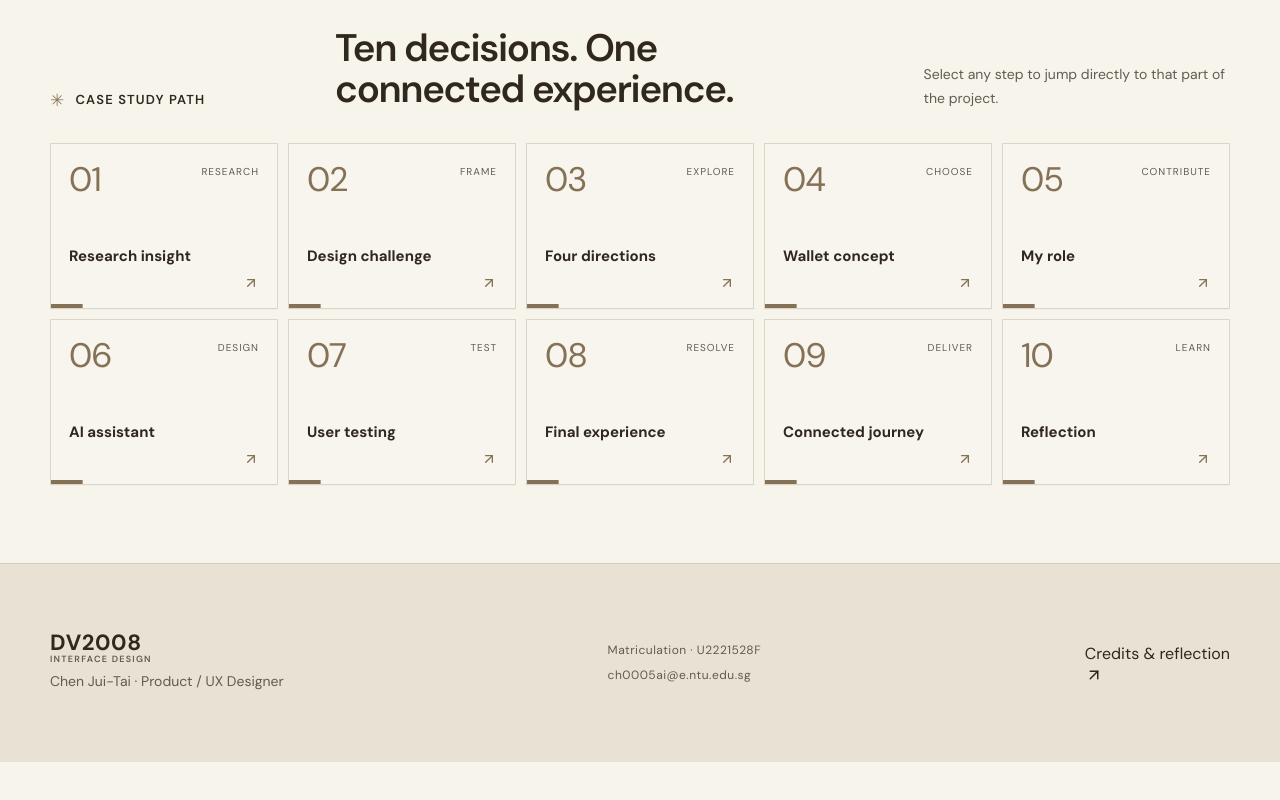
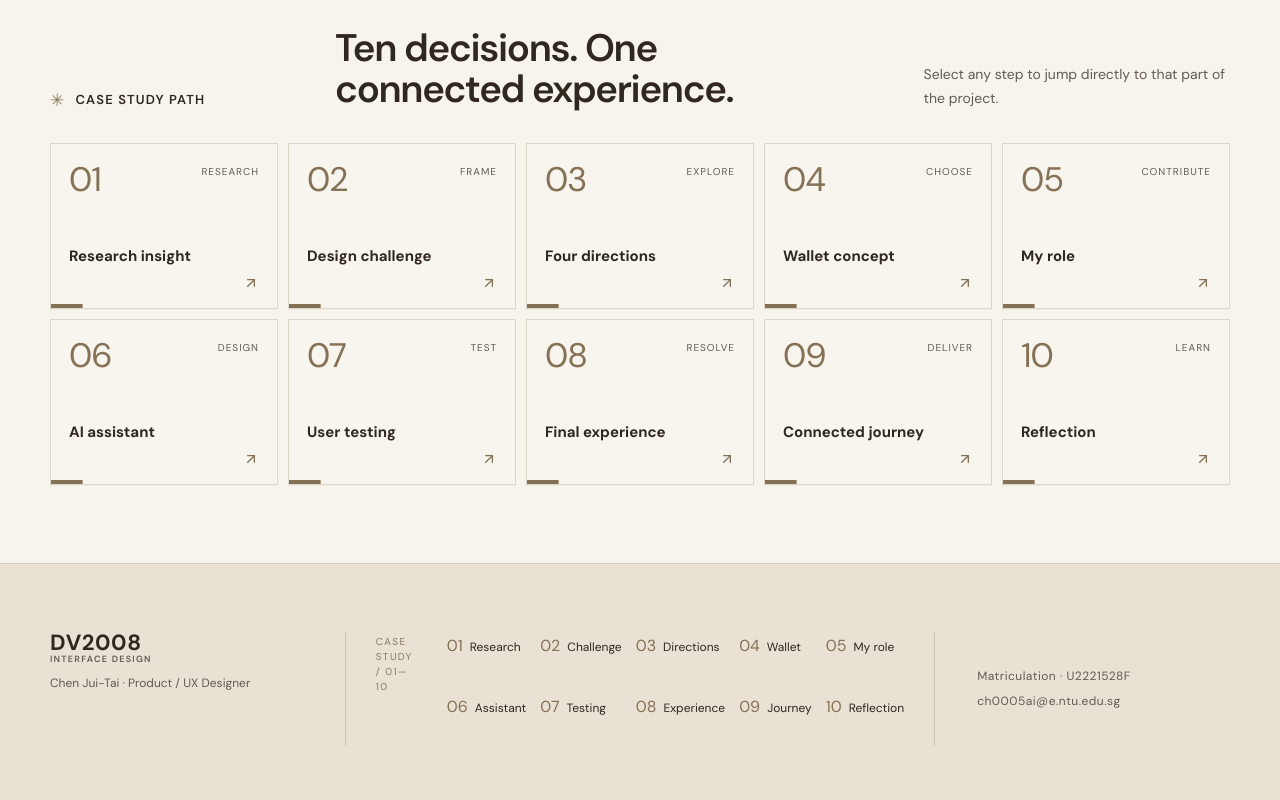
Before and after one commit to OswinJTC/DV2008---Individual, a React (Vite) app: page / in a window 1280 px wide. Shown: the part 1486-2286 px from the top of the page. Before the commit the page ends 2248 px from the top, so only its background shows below. Built offline with nearby package versions, Linux system fonts and the light colour scheme.

Commit message:
Add a ten-step case study index to the footer

```diff
--- a/src/App.tsx
+++ b/src/App.tsx
@@ -1,6 +1,6 @@
 import { useEffect, useRef, useState } from "react";
 import { MotionConfig } from "framer-motion";
-import { ArrowUpRight, Menu, X } from "lucide-react";
+import { Menu, X } from "lucide-react";
 import {
   OverviewPage,
   ResearchPage,
@@ -51,6 +51,18 @@ const pages = [
       </>
     ),
   },
+];
+const footerSteps = [
+  ["01", "Research", "research/research"],
+  ["02", "Challenge", "research/challenge"],
+  ["03", "Directions", "research/directions"],
+  ["04", "Wallet", "research/wallet"],
+  ["05", "My role", "contribution/contribution"],
+  ["06", "Assistant", "contribution/assistant"],
+  ["07", "Testing", "contribution/testing"],
+  ["08", "Experience", "final/experience"],
+  ["09", "Journey", "final/journey"],
+  ["10", "Reflection", "final/learning"],
 ];
 function currentPage() {
   const id = window.location.hash.replace(/^#\//, "").split("/")[0];
@@ -174,20 +186,28 @@ export default function App() {
       </main>
       <footer className="site-footer">
         <div className="wrap site-footer-inner">
-          <div>
+          <div className="footer-brand">
             <a className="wordmark" href="#/overview">
               <span className="wordmark-course">DV2008</span>
               <span className="wordmark-subtitle">INTERFACE DESIGN</span>
             </a>
             <p>Chen Jui-Tai · Product / UX Designer</p>
           </div>
+          <nav className="footer-index" aria-label="Case study chapters">
+            <span className="footer-index-label">CASE STUDY / 01—10</span>
+            <div>
+              {footerSteps.map(([number, label, href]) => (
+                <a key={number} href={`#/${href}`}>
+                  <span>{number}</span>
+                  {label}
+                </a>
+              ))}
+            </div>
+          </nav>
           <div className="footer-details">
             <span>Matriculation · U2221528F</span>
             <a href="mailto:ch0005ai@e.ntu.edu.sg">ch0005ai@e.ntu.edu.sg</a>
           </div>
-          <a href="#/final">
-            Credits & reflection <ArrowUpRight size={18} />
-          </a>
         </div>
       </footer>
     </MotionConfig>
--- a/src/styles.css
+++ b/src/styles.css
@@ -3540,12 +3540,62 @@ footer > a {
   border-top: 1px solid #d5ccbc;
 }
 .site-footer-inner {
-  min-height: 138px;
-  padding-block: 30px;
+  min-height: 190px;
+  padding-block: 38px;
+  display: grid;
+  grid-template-columns: 1fr 2.2fr 1fr;
+  align-items: center;
+  gap: 42px;
+}
+.footer-brand {
+  align-self: start;
+}
+.footer-brand .wordmark {
+  display: inline-flex;
+}
+.footer-brand p {
+  margin-top: 10px;
+  color: var(--muted);
+  font-size: 12px;
+  line-height: 1.5;
+}
+.footer-index {
+  align-self: stretch;
+  border-left: 1px solid #cfc5b5;
+  border-right: 1px solid #cfc5b5;
+  padding: 2px 30px 0;
+}
+.footer-index-label {
+  display: block;
+  margin-bottom: 17px;
+  color: #887a66;
+  font-size: 10px;
+  letter-spacing: 0.14em;
+}
+.footer-index > div {
+  display: grid;
+  grid-template-columns: repeat(5, 1fr);
+  gap: 10px 14px;
+}
+.footer-index a {
   display: flex;
-  align-items: center;
-  justify-content: space-between;
-  gap: 28px;
+  align-items: baseline;
+  gap: 7px;
+  color: var(--ink-soft);
+  font-size: 12px;
+  transition:
+    color 0.2s ease,
+    transform 0.2s ease;
+}
+.footer-index a span {
+  color: var(--accent);
+  font-family: var(--serif);
+  font-size: 16px;
+}
+.footer-index a:hover,
+.footer-index a:focus-visible {
+  color: var(--ink);
+  transform: translateX(3px);
 }
 .footer-details {
   display: grid;
@@ -3561,6 +3611,17 @@ footer > a {
   .site-footer-inner {
     align-items: flex-start;
     flex-direction: column;
+  }
+  .footer-index {
+    width: 100%;
+    border-left: 0;
+    border-right: 0;
+    border-top: 1px solid #cfc5b5;
+    border-bottom: 1px solid #cfc5b5;
+    padding: 22px 0;
+  }
+  .footer-index > div {
+    grid-template-columns: repeat(2, 1fr);
   }
   .footer-details {
     order: 3;
```
